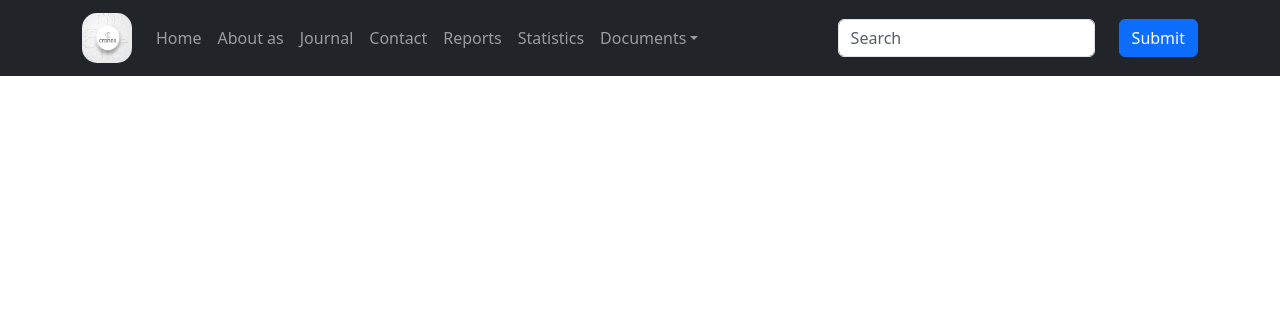
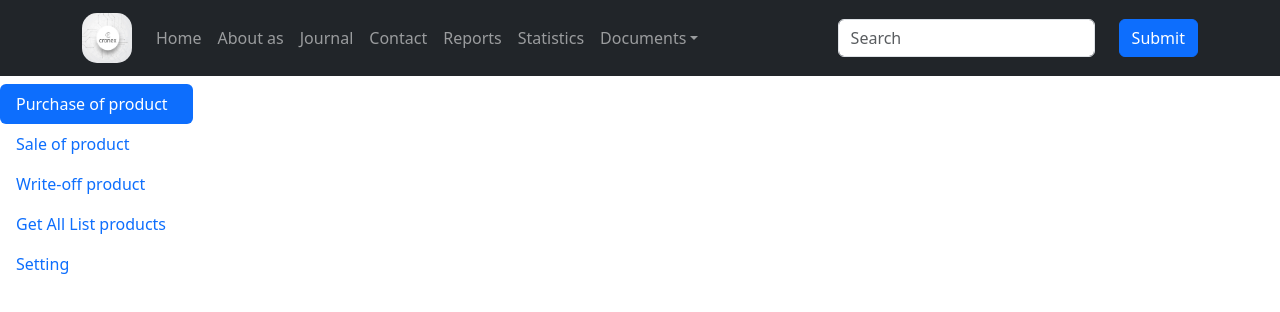
Before and after one commit to OlimovAmir/SaleOfProducts_Client, a React (Create React App) app: page /documentProduct in a window 1280 px wide. Shown: the top 312 px of the page. Built offline with nearby package versions, Linux system fonts and the light colour scheme; no server answers.

Commit message:
has been added menu

```diff
--- a/src/components/header/Header.jsx
+++ b/src/components/header/Header.jsx
@@ -12,6 +12,7 @@ import Blog from './../../pages/Blog';
 import Documents from '../../pages/Documents';
 import DocumentsUnits from '../../pages/DocumentsUnits';
 import DocumentsEmployee from './../../pages/DocumentsEmployee';
+import DocumentsProduct from '../../pages/DocumentsProduct';
 
 
 function Header() {
@@ -41,14 +42,12 @@ function Header() {
                                 <Nav.Link href="#link" >Statistics</Nav.Link>
                                 <NavDropdown title={<span >Documents</span>} id="basic-nav-dropdown">
                                     <NavDropdown.Item href="/documentEmployee" >Employee</NavDropdown.Item>
-                                    <NavDropdown.Item href="/documents" >Product</NavDropdown.Item>
+                                    <NavDropdown.Item href="/documentProduct" >Product</NavDropdown.Item>
                                     <NavDropdown.Item href="/documentsUnits">Unit</NavDropdown.Item>
-                                    <NavDropdown.Item href="#action/3.3" >Supplier</NavDropdown.Item>
-                                    <NavDropdown.Item href="/documents" >Customer</NavDropdown.Item>
-                                    <NavDropdown.Item href="/documents" >Cash Expense</NavDropdown.Item>
-                                    <NavDropdown.Item href="/documents" >Cash Income</NavDropdown.Item>
-                                    <NavDropdown.Item href="/documents" >Sale of Product</NavDropdown.Item>
-                                    <NavDropdown.Item href="/documents" >Purchase of Product</NavDropdown.Item>
+                                    <NavDropdown.Item href="/documentSupplier" >Supplier</NavDropdown.Item>
+                                    <NavDropdown.Item href="/documentCustomer" >Customer</NavDropdown.Item>
+                                    <NavDropdown.Item href="/documentCash" >Cash</NavDropdown.Item>
+
                                     <NavDropdown.Divider />
                                     <NavDropdown.Item href="#action/3.4">Setting</NavDropdown.Item>
                                 </NavDropdown>
@@ -78,6 +77,7 @@ function Header() {
                     <Route path="/documents" element={<Documents />} />
                     <Route path="/documentEmployee" element={<DocumentsEmployee />} />
                     <Route path="/documentsUnits" element={<DocumentsUnits />} />
+                    <Route path="/documentProduct" element={<DocumentsProduct />} />
                     <Route path="/contact" element={<Contact />} />
                     <Route path="/blog" element={<Blog />} />
                 </Routes>
--- /dev/null
+++ b/src/pages/DocumentsProduct.jsx
@@ -0,0 +1,68 @@
+import React from 'react'
+import { Col, Nav, NavItem, Row, TabContainer, TabContent, TabPane } from 'react-bootstrap'
+
+
+import FormUnit from '../form/FormUnit';
+import FormEmployee from '../form/FormEmployee';
+import FormGetAllEmployee from '../form/FormGetAllEmployee';
+
+function DocumentsProduct() {
+    return (
+        <>
+            <TabContainer id='ledt-tabs-example' defaultActiveKey='first'>
+                <Row>
+                    <Col sm={2}>
+                        <Nav variant='pills' className='flex-column mt-2'>
+                            <NavItem>
+                                <Nav.Link eventKey='first' className="nav-link" style={{ textAlign: 'left' }}>
+                                Purchase of product
+                                </Nav.Link>
+                            </NavItem>
+                            <NavItem>
+                                <Nav.Link eventKey='update' className="nav-link" style={{ textAlign: 'left' }}>
+                                Sale of product
+                                </Nav.Link>
+                            </NavItem>
+                            <NavItem>
+                                <Nav.Link eventKey='delete' className="nav-link" style={{ textAlign: 'left' }}>
+                                Write-off product
+                                </Nav.Link>
+                            </NavItem>
+                            <NavItem>
+                                <Nav.Link eventKey='getAll' className="nav-link" style={{ textAlign: 'left' }}>
+                                    Get All List products
+                                </Nav.Link>
+                            </NavItem>
+                            <NavItem>
+                                <Nav.Link eventKey='setting' className="nav-link" style={{ textAlign: 'left' }}>
+                                    Setting
+                                </Nav.Link>
+                            </NavItem>
+                        </Nav>
+                    </Col>
+                    <Col sm={10}>
+                        <TabContent>
+                            <TabPane eventKey='first'>
+
+                            </TabPane>
+                            <TabPane eventKey='update'>
+                                <FormUnit/>
+                            </TabPane>
+                            <TabPane eventKey='delete'>
+
+                            </TabPane>
+                            <TabPane eventKey='getAll'>
+                                <FormGetAllEmployee/>
+                            </TabPane>
+                            <TabPane eventKey='setting'>
+
+                            </TabPane>
+                        </TabContent>
+                    </Col>
+                </Row>
+            </TabContainer>
+        </>
+    );
+}
+
+export default DocumentsProduct
```
